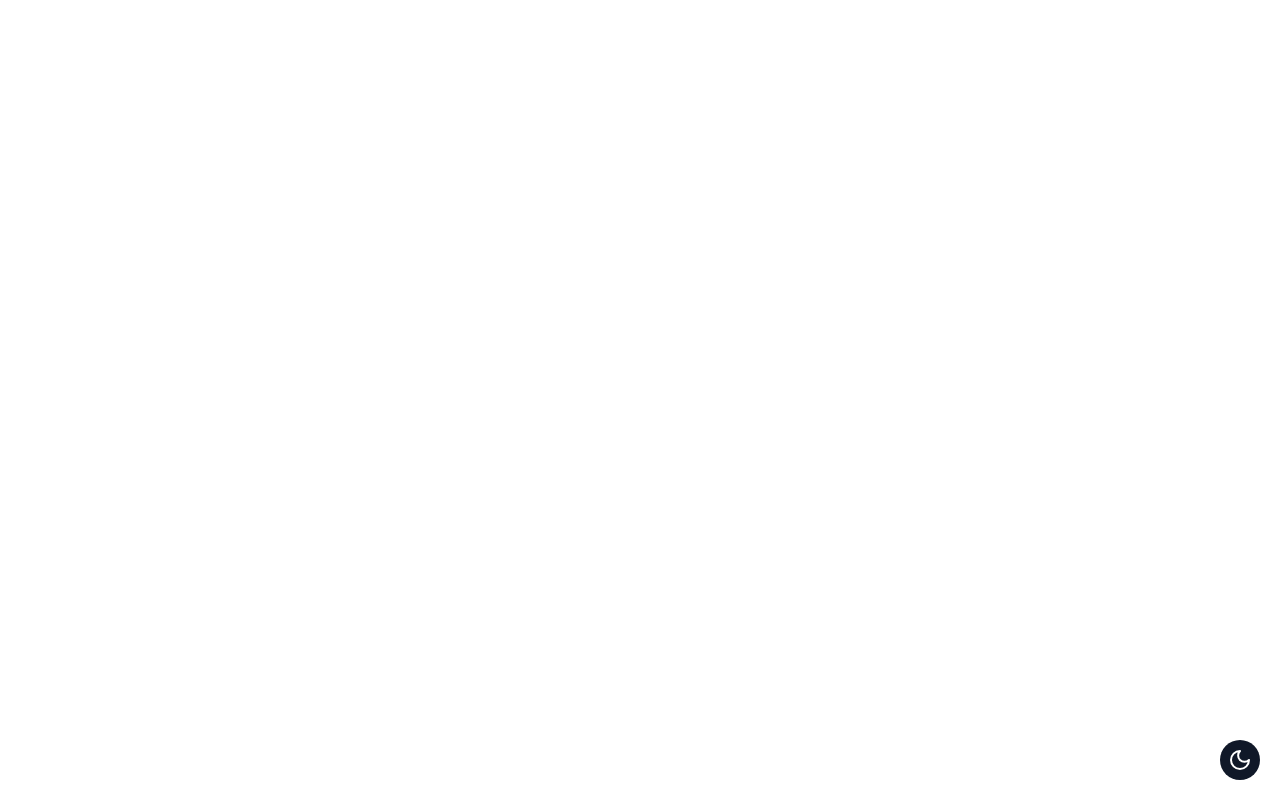
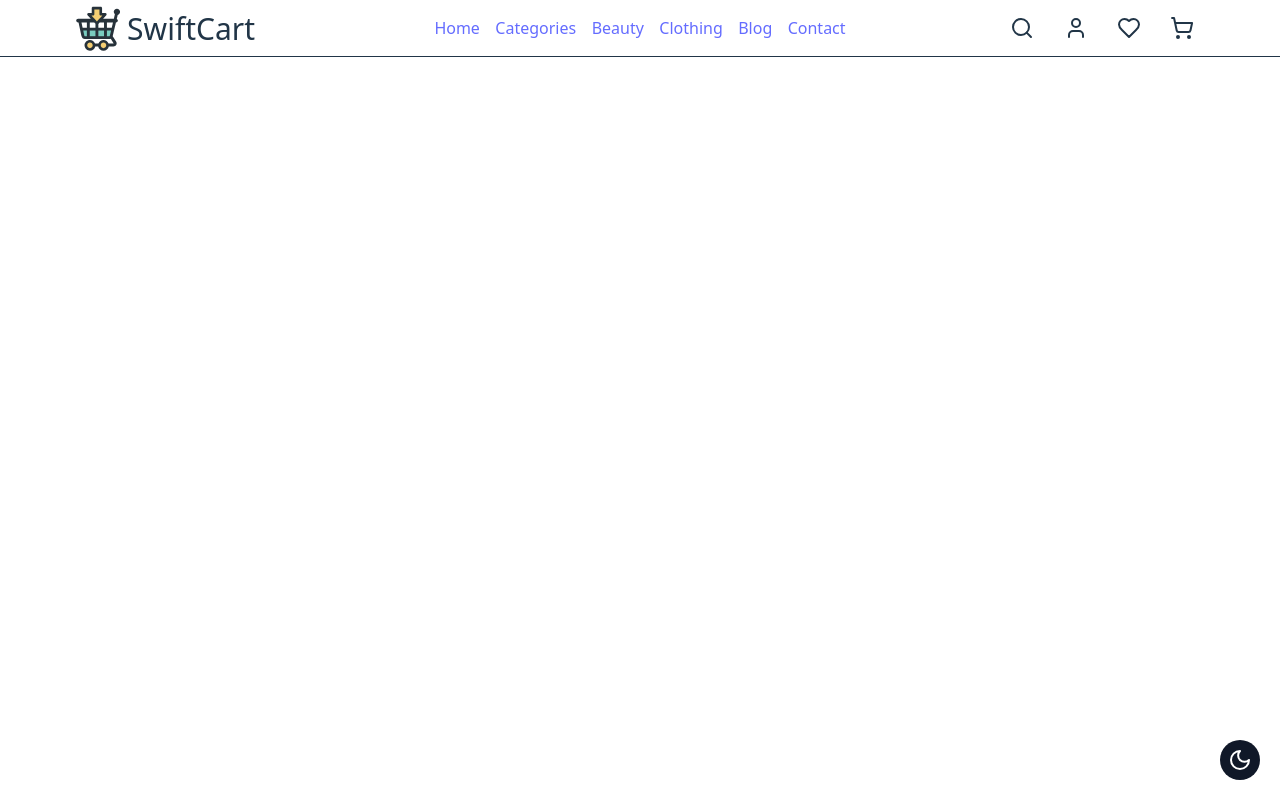
Before and after one commit to rodgers-munene/swiftcart, a React (Vite) app in the folder frontend/: page / in a window 1280 px wide. Built offline with nearby package versions, Linux system fonts and the light colour scheme.

Commit message:
started creating the frontend components

```diff
--- a/frontend/package.json
+++ b/frontend/package.json
@@ -15,7 +15,8 @@
     "express-mongo-sanitize": "^2.2.0",
     "lucide-react": "^0.511.0",
     "react": "^19.1.0",
-    "react-dom": "^19.1.0"
+    "react-dom": "^19.1.0",
+    "react-router-dom": "^7.6.1"
   },
   "devDependencies": {
     "@eslint/js": "^9.25.0",
--- a/frontend/src/App.jsx
+++ b/frontend/src/App.jsx
@@ -1,13 +1,18 @@
-import ToggleTheme from "./components/toggleTheme"
+import { BrowserRouter as Router, Routes, Route } from "react-router-dom"
+import Home from './pages/Home'
+import Layout from "./components/Layout"
+
 
 
 function App() {
 
   return (
-    <div className='w-screen h-screen bg-white dark:bg-black transition-colors duration-500'>
-
-      <ToggleTheme />
-    </div>
+    <Router>
+      <Routes>
+        <Route path="/" element={<Layout>< Home /></Layout>} />
+        {/* <Route path="/" element={< Home />} /> */}
+      </Routes>
+    </Router>
   )
 }
 
--- a/frontend/src/components/Header.jsx
+++ b/frontend/src/components/Header.jsx
@@ -0,0 +1,35 @@
+import React from 'react'
+import logo from '../assets/logo.svg'
+import Searchbar from './Searchbar'
+import Navbar from './Navbar'
+import { ShoppingCart, User, Heart } from 'lucide-react'
+
+const Header = () => {
+  return (
+    <div className='w-screen border-b flex items-center justify-around'>
+      <div className='flex items-center w-1/6'>
+        <img src={logo} alt="Logo svg file" className='w-14 h-14'/>
+        <h1 className='text-3xl'>SwiftCart</h1>
+      </div>
+
+      <div className='w-1/3'>
+        <Navbar />
+      </div>
+
+      <div className='w-1/6 flex items-center justify-around'>
+        <Searchbar />
+        <button className='hover:bg-gray-300 dark:hover:bg-gray-700 p-2 rounded-full'>
+          <User />
+        </button>
+        <button className='hover:bg-gray-300 dark:hover:bg-gray-700 p-2 rounded-full'>
+          <Heart />
+        </button>
+        <button className='hover:bg-gray-300 dark:hover:bg-gray-700 p-2 rounded-full'>
+          <ShoppingCart />
+        </button>
+      </div>
+    </div>
+  )
+}
+
+export default Header
--- /dev/null
+++ b/frontend/src/components/Layout.tsx
@@ -0,0 +1,15 @@
+import React from 'react'
+import ToggleTheme from './toggleTheme'
+import Header from './Header'
+
+// function to call all components that are constant in every page eg theme and navbar
+const Layout = ( { children } ) => {
+  return (
+    <div className=''>
+      <Header />
+      <ToggleTheme />
+    </div>
+  )
+}
+
+export default Layout
--- /dev/null
+++ b/frontend/src/components/Navbar.jsx
@@ -0,0 +1,16 @@
+import React from 'react'
+
+const Navbar = () => {
+  return (
+    <div className=' flex justify-around items-center'>
+      <a href="/">Home</a>
+      <a href="">Categories</a>
+      <a href="/beauty">Beauty</a>
+      <a href="/clothing">Clothing</a>
+      <a href="/blog">Blog</a>
+      <a href="/contact-us">Contact</a>
+    </div>
+  )
+}
+
+export default Navbar
--- /dev/null
+++ b/frontend/src/components/Searchbar.jsx
@@ -0,0 +1,13 @@
+import React from 'react'
+import { SearchIcon } from 'lucide-react'
+
+const Searchbar = () => {
+  return (
+    <div className='flex'>
+        {/* <input type="" className='bg-gray-200 h-8'/> */}
+        <button className='hover:bg-gray-300 dark:hover:bg-gray-700 p-2 rounded-full'> <SearchIcon className=''/> </button>
+    </div>
+  )
+}
+
+export default Searchbar
--- a/frontend/src/components/toggleTheme.jsx
+++ b/frontend/src/components/toggleTheme.jsx
@@ -14,7 +14,7 @@ const ToggleTheme = () => {
         className='fixed bottom-5 right-5 z-50 rounded-full p-2 bg-gray-900 dark:bg-gray-100'
         onClick={handleClick}
         >
-        {theme === 'dark'? < Sun/>: < Moon className='text-white'/>}
+        {theme === 'dark'? < Sun className='text-[#213547]'/>: < Moon className='text-white'/>}
         </button>
     </div>
   )
--- a/frontend/src/index.css
+++ b/frontend/src/index.css
@@ -7,8 +7,8 @@
   font-weight: 400;
 
   color-scheme: light dark;
-  color: rgba(255, 255, 255, 0.87);
-  background-color: #242424;
+  /* color: rgba(255, 255, 255, 0.87); */
+  /* background-color: #242424; */
 
   font-synthesis: none;
   text-rendering: optimizeLegibility;
@@ -28,13 +28,24 @@ a:hover {
 body {
   margin: 0;
   display: flex;
-  place-items: center;
+  /* place-items: center; */
   min-width: 320px;
   min-height: 100vh;
+  height: 100vh;
+  width: 100vw;
+
+}
+
+body {
+  @apply bg-white transition-colors duration-500 text-[#213547];
+}
+
+.dark body {
+  @apply bg-gray-900 text-gray-200;
 }
 
 h1 {
-  font-size: 3.2em;
+  /* font-size: 3.2em; */
   line-height: 1.1;
 }
 
@@ -59,7 +70,7 @@ button:focus-visible {
 
 @media (prefers-color-scheme: light) {
   :root {
-    color: #213547;
+    /* color: #213547; */
     background-color: #ffffff;
   }
   a:hover {
--- a/frontend/src/pages/Home.jsx
+++ b/frontend/src/pages/Home.jsx
@@ -2,7 +2,12 @@ import React from 'react'
 
 const Home = () => {
   return (
-    <div>Home</div>
+    <div>
+      <div>
+
+      </div>
+
+    </div>
   )
 }
 
```
Also changed, not shown: frontend/src/assets/logo.svg (added), 1 other file (tests, documents, lock files or other folders).
